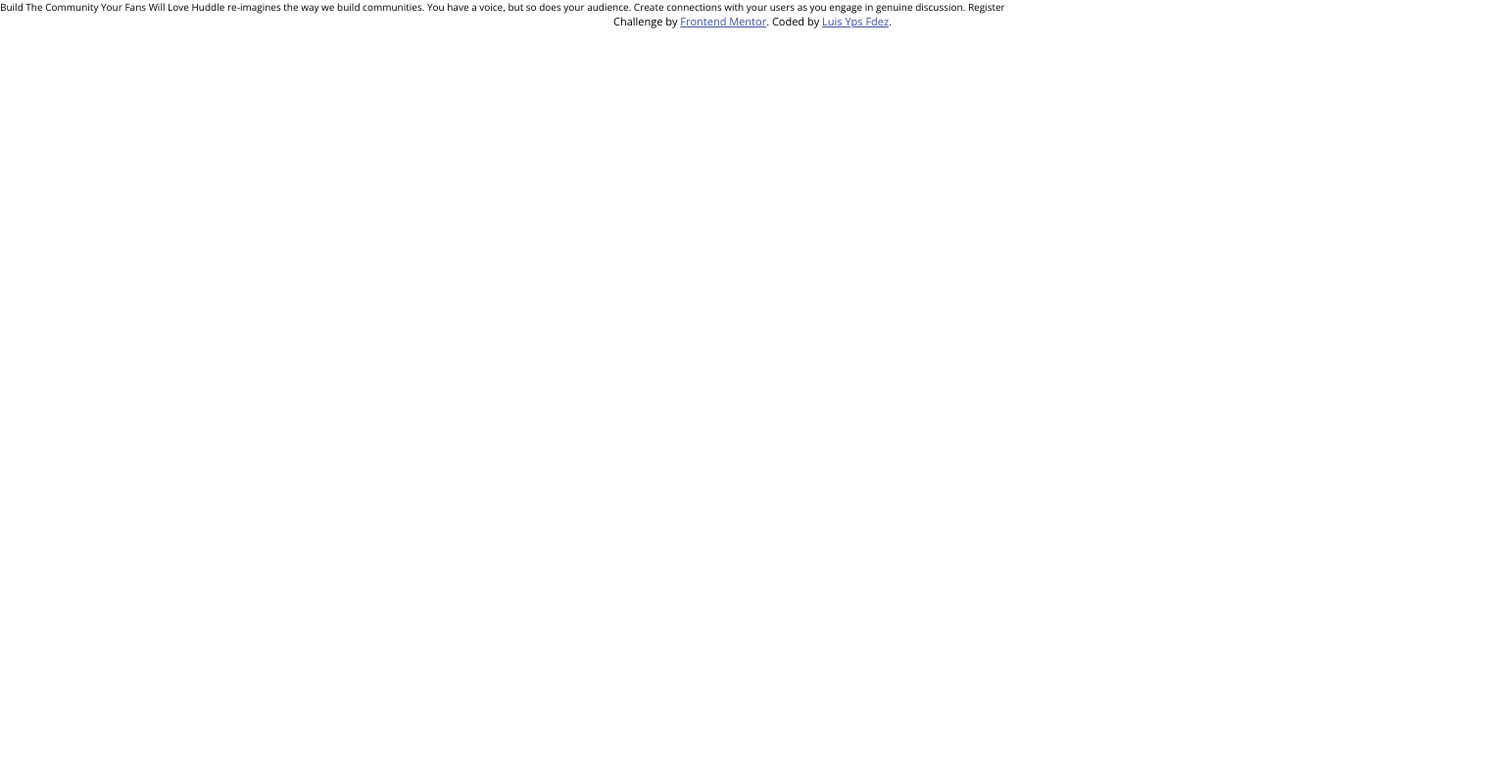
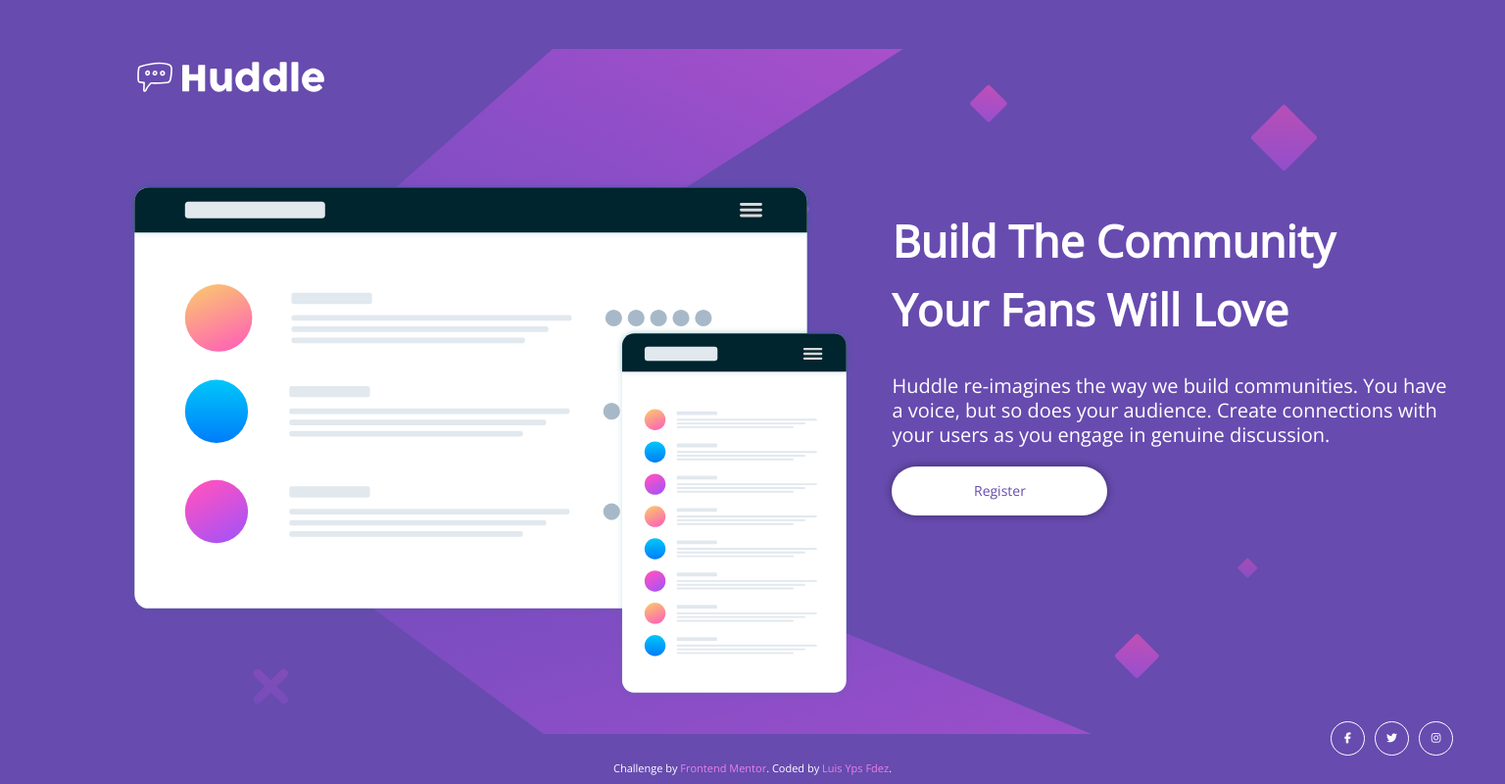
Before and after one commit to azyepes/huddle-landing-page-with-single-introductory-section-master, a plain HTML site: page index.html in a window 1536 px wide. Shown: the whole page at 98% size. Drawn offline with nearby package versions, Linux system fonts and the light colour scheme.

Commit message:
Final mobile and desktop version

```diff
--- a/index.html
+++ b/index.html
@@ -10,19 +10,29 @@
   <title>Frontend Mentor | Huddle landing page with single introductory section</title>
 </head>
 <body>
-
-  Build The Community Your Fans Will Love
-
-  Huddle re-imagines the way we build communities. You have a voice, but so does your audience.
-  Create connections with your users as you engage in genuine discussion.
-
-  Register
-
+  <main>
+    <div class="images-box">
+      <img class="logo" src="./images/logo.svg" alt="logo">
+      <img class="illustration" src="./images/illustration-mockups.svg" alt="illustration-mockups">
+    </div>
+    <div class="info-box">
+      <h1>Build The Community Your Fans Will Love</h1>
+      <p>Huddle re-imagines the way we build communities. You have a voice, but so does your audience.
+      Create connections with your users as you engage in genuine discussion. </p>
+      <button class="button">Register</button>
+    </div>
+  </main>
   <footer>
+    <div class="social-media">
+      <div><i class="fa-brands fa-facebook-f"></i></div>
+      <div><i class="fa-brands fa-twitter"></i></div>
+      <div><i class="fa-brands fa-instagram"></i></div>
+    </div>
     <p class="attribution">
       Challenge by <a href="https://www.frontendmentor.io?ref=challenge" target="_blank">Frontend Mentor</a>.
       Coded by <a href="https://github.com/azyepes" target="_blank">Luis Yps Fdez</a>.
     </p>
   </footer>
+  <script src="https://kit.fontawesome.com/749147ef9c.js" crossorigin="anonymous"></script>
 </body>
 </html>
--- a/style.css
+++ b/style.css
@@ -12,13 +12,200 @@
 html {
     font-size: 62.5%;
     font-family: 'Open Sans', sans-serif;
+    font-weight: 400;
+}
+
+body {
+    width: 100vw;
+    height: 100vh;
+    background: url('./images/bg-mobile.svg') top center no-repeat var(--violet);
+    background-size: contain;
+}
+
+main {
+    width: 100%;
+    height: 92%;
+    max-width: 76.8rem;
+    margin: auto;
+}
+
+.images-box {
+    width: 80%;
+    margin: auto;
+}
+
+.logo {
+    display: block;
+    width: 40%;
+    padding-top: 3.5rem;
+}
+
+.illustration {
+    display: block;
+    width: 100%;
+    margin: auto;
+    padding-top: 6rem;
+}
+
+.info-box {
+    width: 80%;
+    margin: auto;
+    padding-top: 6rem;
+    color: white;
+    text-align: center;
+}
+
+.info-box h1 {
+    width: 100%;
+    margin: auto;
+    font-size: 2.6rem;
+    font-weight: 600;
+    line-height: 4rem;
+}
+
+.info-box p {
+    width: 100%;
+    margin: auto;
+    font-size: 1.6rem;
+    padding-top: 3rem;
+    line-height: 2.5rem;
+}
+
+.button {
+    width: 70%;
+    margin-top: 2rem;
+    padding: 1.2rem 0;
+    border: none;
+    border-radius: 2.15rem;
+    font-family: 'Open Sans', sans-serif;
+    font-weight: 400;
+    color: var(--violet);
+    background-color: white;
+    font-size: 1.4rem;
+    cursor: pointer;
+    box-shadow: 0px 0px 8px 0px rgba(0,0,0,0.4);
+}
+
+.button:hover {
+    color: white;
+    background-color: var(--soft-magenta);
 }
 
 footer {
+    width: 100%;
+    height: 8%;
     font-size: 1.1rem;
     text-align: center;
+    color: white;
+}
+
+.social-media, .social-media div {
+    width: 100%;
+    display: flex;
+    justify-content: center;
+    align-items: center;
+}
+
+.social-media div {
+    width: 3.5rem;
+    height: 3.5rem;
+    border: solid 0.1rem white;
+    border-radius: 50%;
+    margin: 0 0.5rem;
+    cursor: pointer;
+}
+
+.social-media div:hover {
+    border: solid 0.1rem var(--soft-magenta);
+}
+
+.social-media div:hover > svg {
+    color: var(--soft-magenta);
+}
+
+.social-media svg {
+    font-size: 1.4rem;
+}
+
+.attribution {
+    margin-top: 0.5rem;
 }
 
 footer a {
-    color: hsl(228, 45%, 44%);
+    color: var(--soft-magenta);
+    cursor: pointer;
+    text-decoration: none;
 }
+
+footer a:hover {
+    text-decoration: underline;
+}
+
+@media only screen and (min-width: 1440px) {
+    body {
+        background: url('./images/bg-desktop.svg') center no-repeat var(--violet);
+        background-size: 75%;
+        background-color: var(--violet);
+    }
+
+    main {
+        max-width: 144rem;
+        display: flex;
+        justify-content: center;
+        align-items: center;
+        /* background: url('./images/bg-desktop.svg') left no-repeat var(--violet);
+        background-size: contain; */
+    }
+
+    .images-box {
+        width: 100%;
+    }
+
+    .logo {
+        width: 25%;
+        margin-left: 10%;
+        padding-top: 3rem;
+    }
+
+    .illustration {
+        width: 90%;
+        margin-right: 0;
+        padding-top: 8rem;
+    }
+
+    .info-box {
+        width: 73%;
+        text-align: left;
+        padding-top: 0;
+        padding-left: 4rem;
+    }
+
+    .info-box h1 {
+        width: 90%;
+        margin: 0;
+        font-size: 4.5rem;
+        line-height: 7rem;
+    }
+
+    .info-box p {
+        width: 100%;
+        margin: 0;
+        font-size: 2rem;
+    }
+
+    .button {
+        width: 22rem;
+        padding: 1.55rem 0;
+        border-radius: 2.5rem;
+    }
+
+    .social-media {
+        justify-content: flex-end;
+        /* padding-right: 8rem; */
+    }
+
+    footer {
+        max-width: 144rem;
+        margin: auto;
+    }
+}
```
